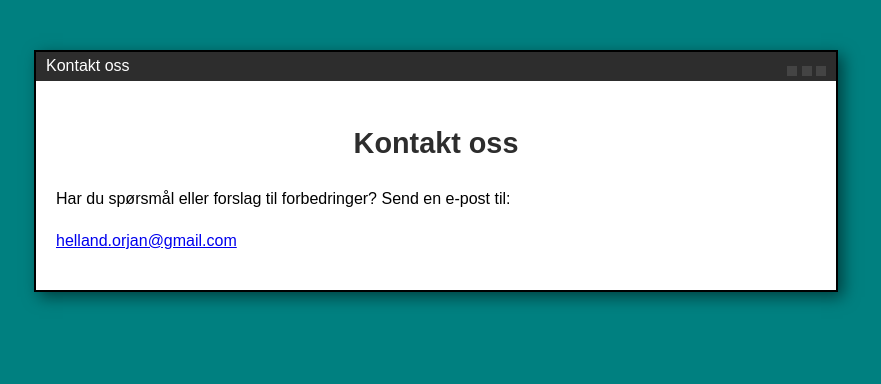
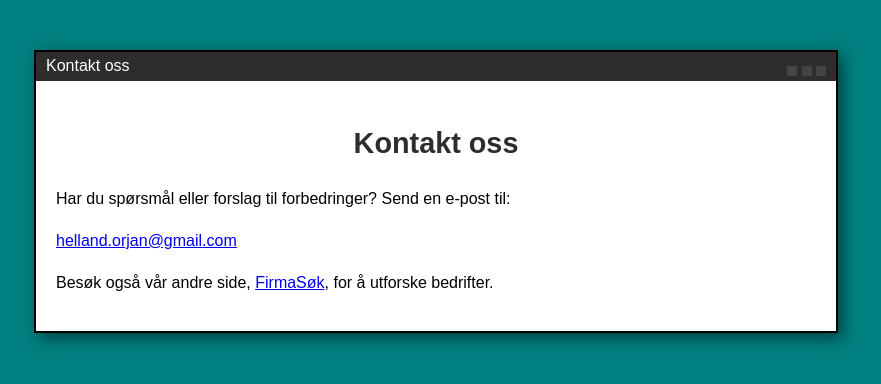
Before and after one commit to Orjanhell/SamlePDF, a Flask app: template templates/kontakt-oss.html in a window 1280 px wide. Shown: the top 384 px of the page, without its empty margins (216-1097 px from the left). Run offline with Flask 3, Linux system fonts and the light colour scheme; the template is opened without the code that fills it, so the values that code supplies are empty.

Commit message:
Update kontakt-oss.html
La til link til FirmaSøk

```diff
--- a/templates/kontakt-oss.html
+++ b/templates/kontakt-oss.html
@@ -29,6 +29,7 @@
             <h1>Kontakt oss</h1>
             <p>Har du spørsmål eller forslag til forbedringer? Send en e-post til:</p>
             <p><a href="mailto:helland.orjan@gmail.com">helland.orjan@gmail.com</a></p>
+            <p>Besøk også vår andre side, <a href="https://brreg-sok.onrender.com/" target="_blank">FirmaSøk</a>, for å utforske bedrifter.</p>
         </main>
     </div>
 </body>
```
